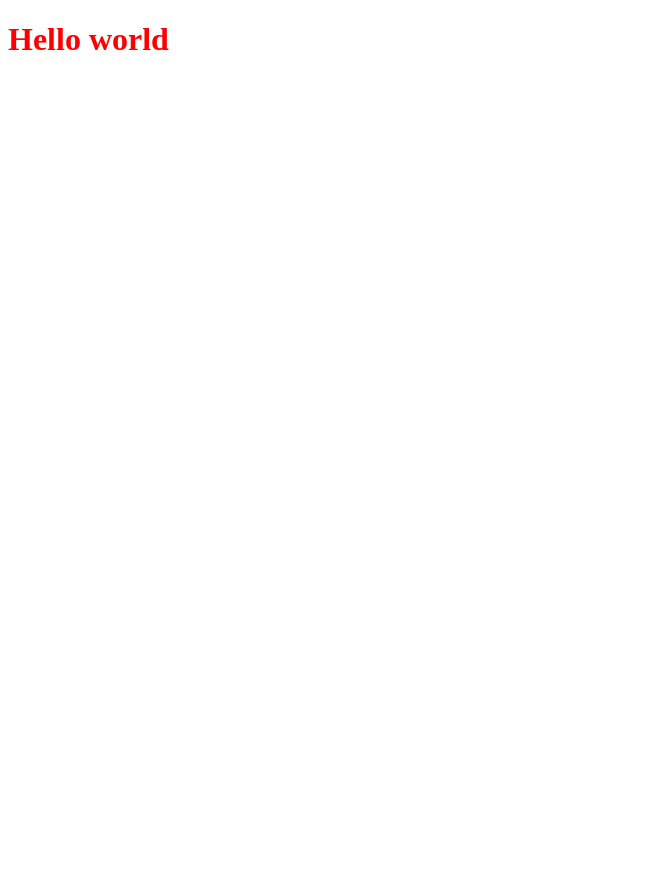
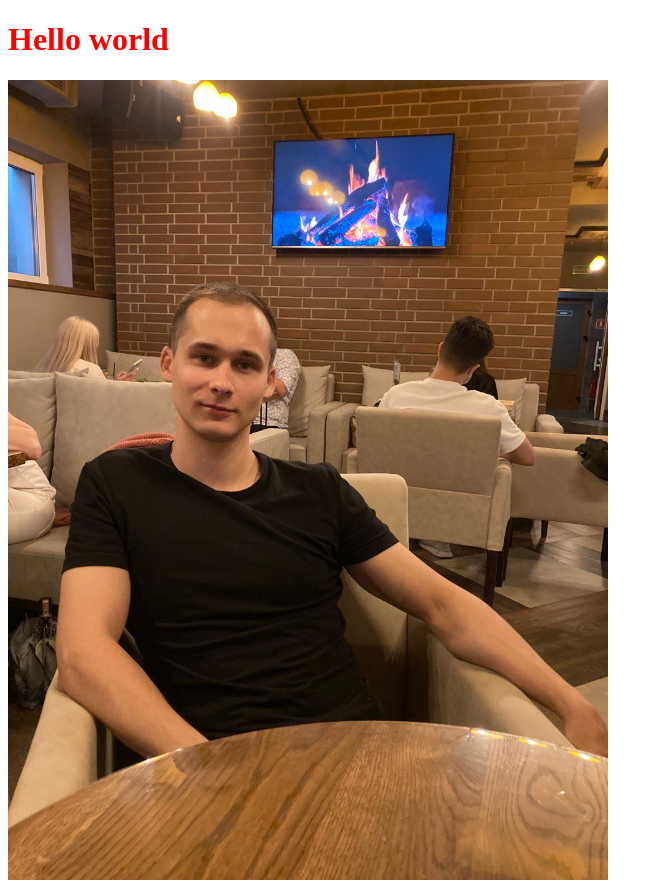
Before and after one commit to KeryaNewbie/rsschool-cv, a plain HTML site: page index.html in a window 1280 px wide. Shown: the whole page, without its empty margins (0-663 px from the left). Before the commit the page ends 800 px from the top, so only its background shows below. Drawn offline with Linux system fonts and the light colour scheme.

Commit message:
feat: add photo

```diff
--- a/css/style.css
+++ b/css/style.css
@@ -1,3 +1,7 @@
 h1 {
     color: red
 }
+
+.photo img {
+    height: 100vh;
+}
--- a/index.html
+++ b/index.html
@@ -11,6 +11,7 @@
 
 <body>
     <h1>Hello world</h1>
+    <div class="photo"><img src="./img/myphoto.jpg" alt=""></div>
 </body>
 
 </html>
```
Also changed, not shown: img/myphoto.jpg (added).
